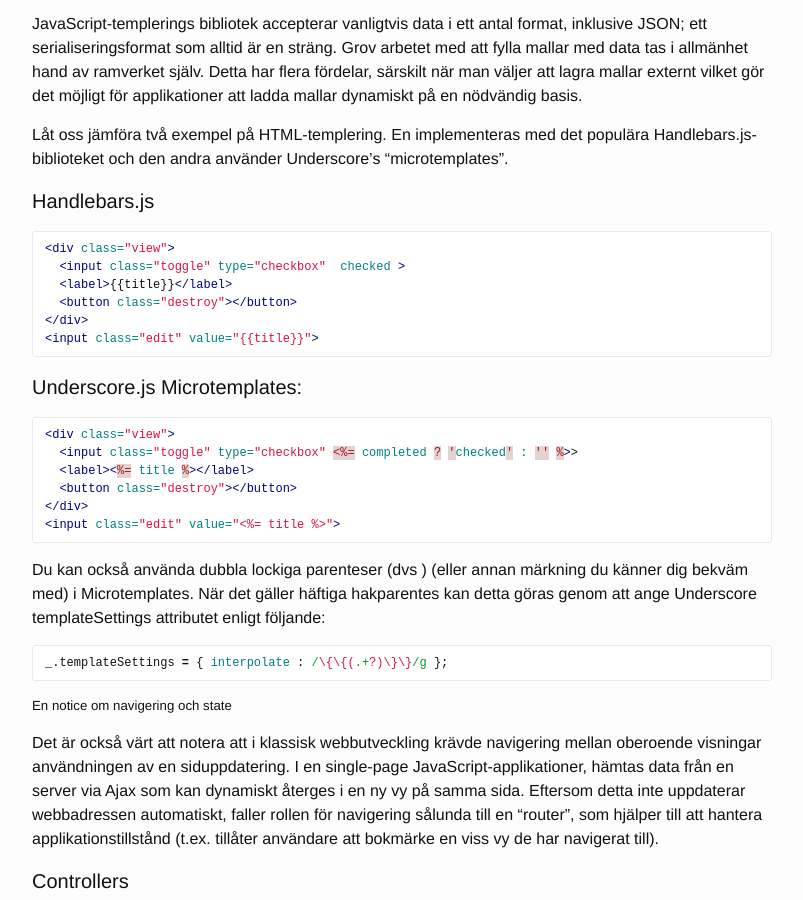
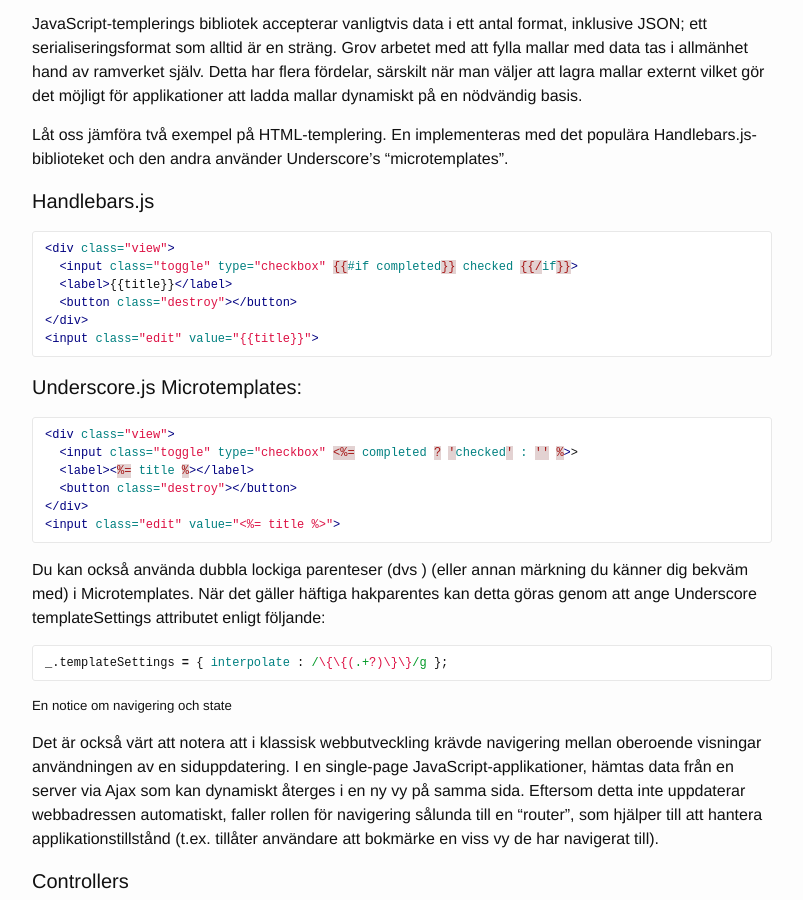
Before and after one commit to develdoe/develdoe.github.io, a Jekyll site: the page built from _posts/2017-10-26-backbonejs-implementeringsspecifikationer.md, in a window 1280 px wide and 900 px high, scrolled down 2126 px. Shown: the whole window, without its empty margins (238-1041 px from the left). Built offline with Jekyll 4.4.1, drawn with Linux system fonts in a browser that asks for light colours.

Commit message:
Update 2017-10-26-backbonejs-implementeringsspecifikationer.md

````diff
--- a/_posts/2017-10-26-backbonejs-implementeringsspecifikationer.md
+++ b/_posts/2017-10-26-backbonejs-implementeringsspecifikationer.md
@@ -44,7 +44,7 @@
 
 ```html
 <div class="view">
-  <input class="toggle" type="checkbox" {{#if completed}} checked {{/if}}>
+  <input class="toggle" type="checkbox" {%raw%}{{#if completed}}{%endraw%} checked {%raw%}{{/if}}{%endraw%}>
   <label>{%raw%}{{title}}{%endraw%}</label>
   <button class="destroy"></button>
 </div>
````
